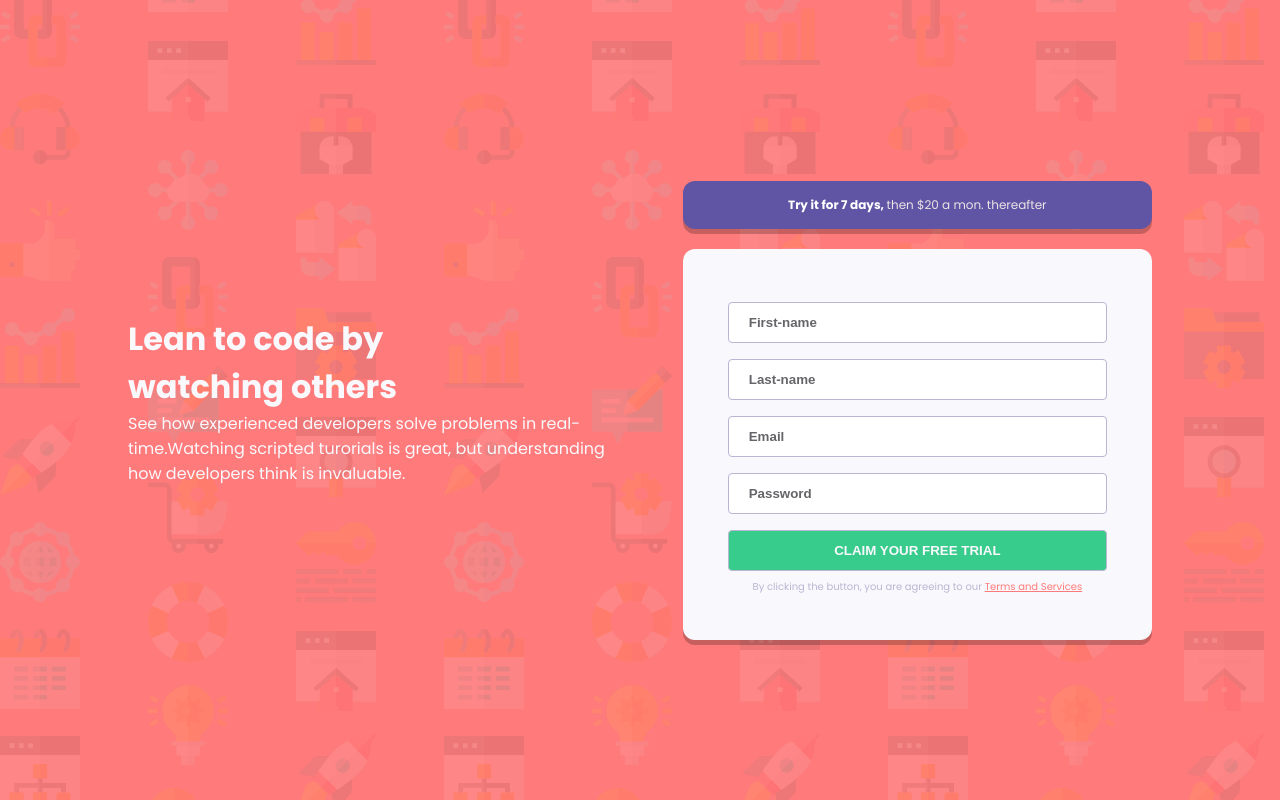
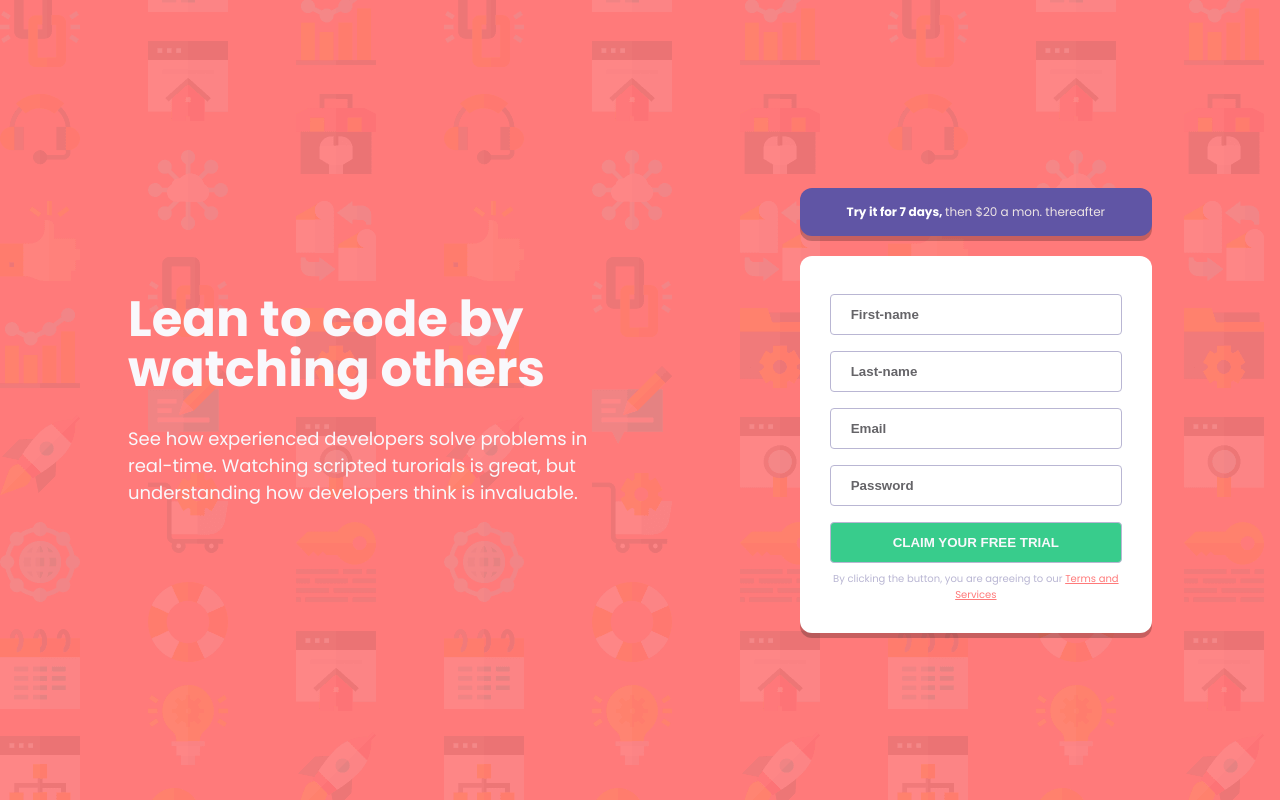
Before and after one commit to Oye-Ibrahim/Registration-form, a plain HTML site: page index.html in a window 1280 px wide. Drawn offline with Linux system fonts and the light colour scheme.

Commit message:
made small update to active state

```diff
--- a/main.css
+++ b/main.css
@@ -29,14 +29,19 @@ main {
 
 .left-text h1 {
   font-weight: 700;
+  font-size: 3.1rem;
+  line-height: 1;
+  margin-bottom: 2rem;
+}
+
+.left-text p {
+  width: 75%;
+  font-size: 18px;
+  font-weight: 400;
 }
 
 .right-text {
-  width: 100%;
-}
-
-.left-text p {
-  width: 90%;
+  width: 70%;
 }
 
 .blue-heading {
@@ -57,8 +62,8 @@ main {
   box-shadow: 0 5px  rgba(0, 0, 0, 0.219);
   border-radius: 5px;
   border-radius: 12px;
-  background-color: hsl(252, 45%, 98%);
-  padding: 45px;
+  background-color: hsl(0, 0%, 100%);
+  padding: 30px;
 }
 
 ::placeholder {
@@ -93,6 +98,49 @@ button:hover {
   background-color: hsl(154, 59%, 60%);
 }
 
+.terms{
+  font-size: 10px;
+  text-align: center;
+}
+
+.blue{
+  font-size: 12px;
+  color: white;
+  font-weight: 700;
+}
+
+.dim{
+  color: hsl(0, 19%, 91%);
+  font-weight: 100;
+
+}
+
+/* Error */
+
+input:required:invalid:active {
+  outline: none;
+  border: none;
+  border: 1px solid hsl(0, 100%, 74%);
+  background-image: url(./icon-error.svg);
+  background-repeat: no-repeat;
+  background-position: right;
+  background-origin: content-box;
+}
+
+/* input:invalid{
+  display: inline;
+  color: hsl(0, 100%, 74%);
+  float: right;
+  font-size: 14px;
+} */
+
+/* input:invalid {
+  outline: none;
+  border: none;
+  border: 1px solid hsl(154, 59% 31%);
+} */
+
+
 @media only screen and (max-width: 375px) {
   main {
     min-height: 100vh;
@@ -117,44 +165,3 @@ button:hover {
     margin-bottom: 5rem 0;
   }
 }
-
-.terms{
-  font-size: 10px;
-  text-align: center;
-}
-
-.blue{
-  font-size: 12px;
-  color: white;
-  font-weight: 700;
-}
-
-.dim{
-  color: hsl(0, 19%, 91%);
-  font-weight: 100;
-
-}
-/* error */
-
-/* input:required:invalid {
-  outline: none;
-  border: none;
-  border: 1px solid hsl(0, 100%, 74%);
-  background-image: url(./icon-error.svg);
-  background-repeat: no-repeat;
-  background-position: right;
-  background-origin: content-box;
-}
-
-input:invalid{
-  display: inline;
-  color: hsl(0, 100%, 74%);
-  float: right;
-  font-size: 14px;
-}
-
-input:invalid {
-  outline: none;
-  border: none;
-  border: 1px solid hsl(154, 59% 31%);
-} */
```
Also changed, not shown: index.html (+3 -3 lines).
